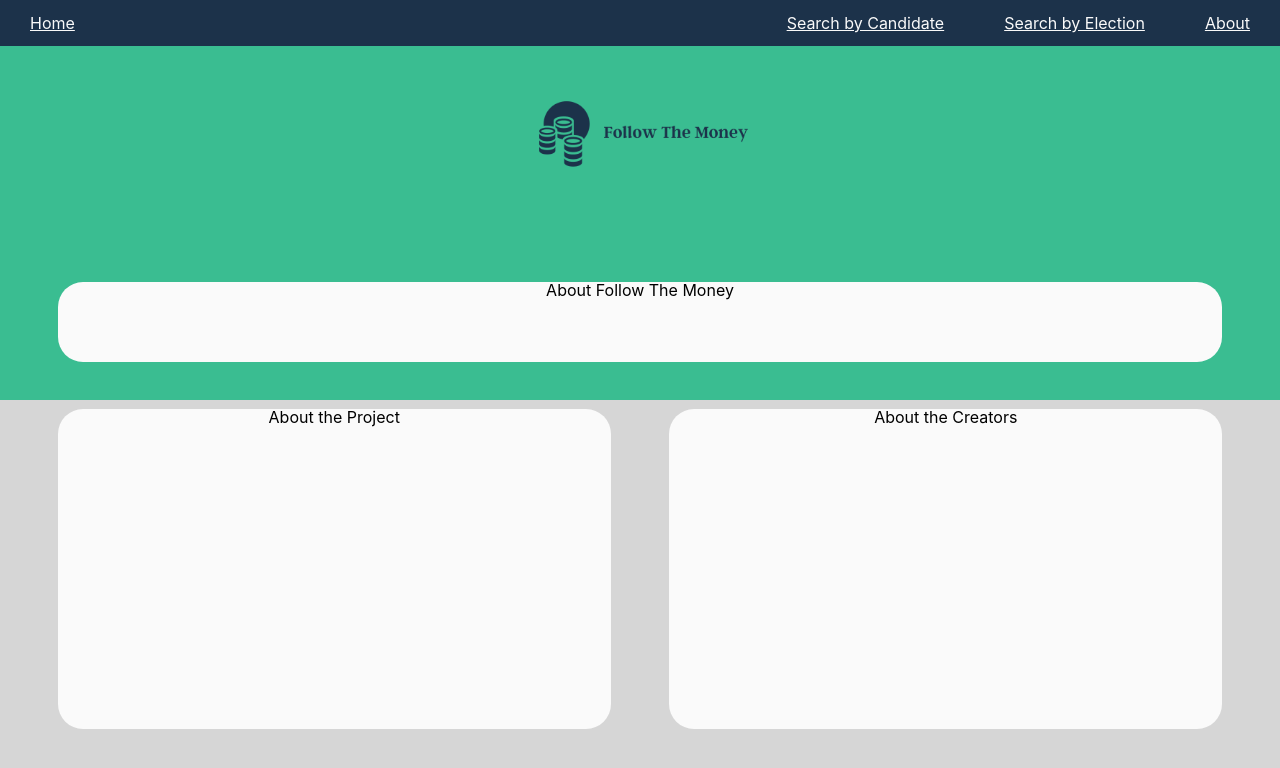
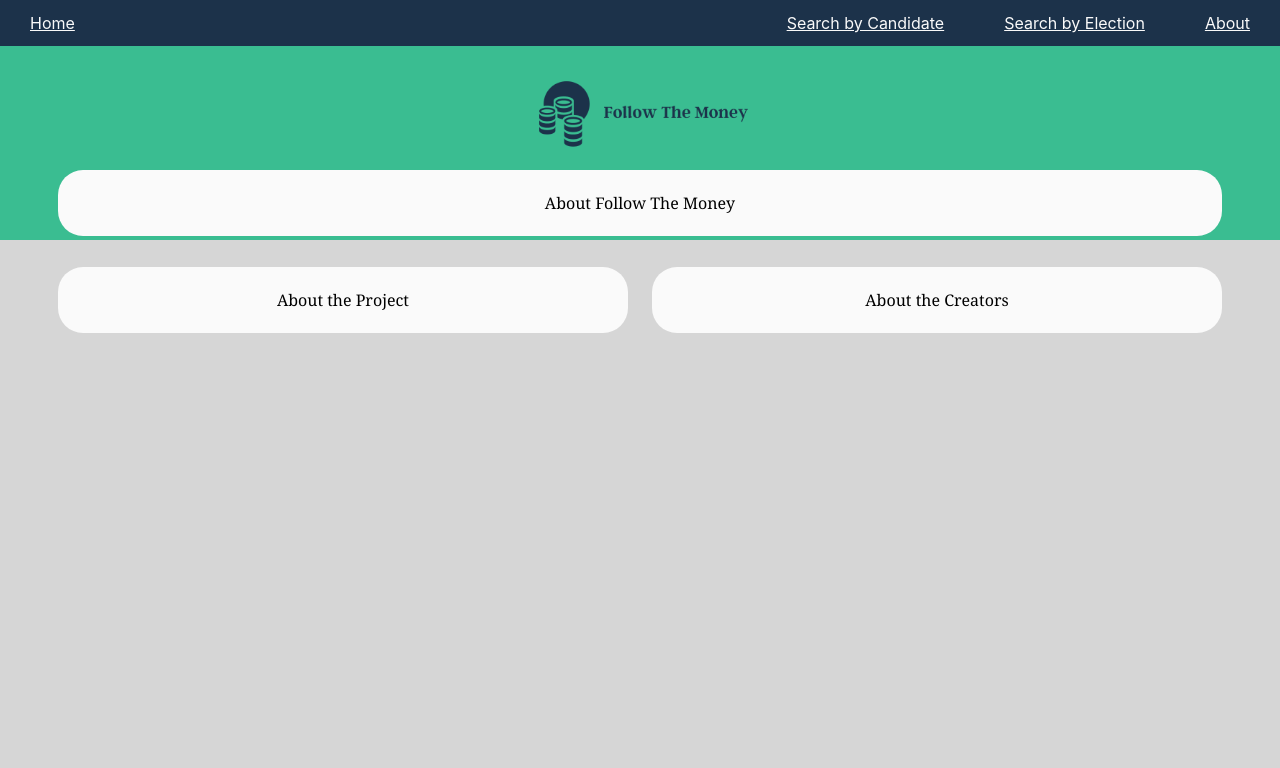
Before and after one commit to team-mtn/follow-the-money-client, a React (Create React App) app: page /about in a window 1280 px wide. Shown: the top 768 px of the page. Built offline with nearby package versions, Linux system fonts and the light colour scheme.

Commit message:
more style

```diff
--- a/src/css/App.css
+++ b/src/css/App.css
@@ -59,11 +59,6 @@ button {
   border-radius: 25px;
 }
 
-header {
-  background-color: #d6d6d6;
-  min-height: 40vh;
-}
-
 main {
   background-color: #fafafa;
   width: 95%;
@@ -73,9 +68,14 @@ main {
   border-radius: 25px;
 }
 
-header {
+.tall {
   background-color: #3ABD91;
   min-height: 40vh;
+}
+
+.short {
+  background-color: #3ABD91;
+  min-height: 30vh;
 }
 
 header > #hero-logo {
@@ -92,7 +92,7 @@ header > #hero-logo {
 
 header > #side-logo {
   position: relative;
-  top: 40px;
+  top: 60px;
   margin: auto;
   width: 300px;
   height: 10vh;
@@ -140,7 +140,7 @@ a:visited {
     padding: 15px 30px;
   }
 
-  header {
+  .tall {
     min-height: 50vh;
   }
 
@@ -151,12 +151,10 @@ a:visited {
 
   header > #side-logo {
     margin: 3% auto;
-    top: 10px;
+    top: -10px;
   }
 
 }
-
-
 
 
 /* Position and sizing of burger button */
--- a/src/css/about.css
+++ b/src/css/about.css
@@ -1,36 +1,26 @@
 .about {
-  background-color: transparent;
   display: flex;
   flex-wrap: wrap;
   justify-content: space-between;
+  align-content: space-between;
 }
 
-.about > section:first-of-type {
-  width: 100%;
-  min-height: 10vh;
-}
-
-.about > section {
+.half-section {
   background-color: #fafafa;
   width: 100%;
   border-radius: 25px;
-  min-height: 40vh;
-  margin: 2% 0%;
+  padding: 25px;
+  font-family: Georgia, 'Times New Roman', Times, serif;
+  margin-bottom: 25px;
 }
-
-/* header {
-  min-height: 35vh;
-} */
 
 @media only screen and (min-width:960px){
   .about {
     margin-top: -13%;
   }
 
-  .about > section {
-    background-color: #fafafa;
-    width: 47.5%;
-    border-radius: 25px;
+  .half-section {
+    width: 49%;
   }
 }
 
@@ -42,6 +32,7 @@
 
 .section {
   background-color: #fafafa;
+  width: 100%;
   margin: auto;
   border-radius: 25px;
   padding: 25px;
--- a/src/modules/about.js
+++ b/src/modules/about.js
@@ -14,13 +14,13 @@ class About extends React.Component {
   render() {
     return(
       <React.Fragment>
-        <Header imageID={'side-logo'}/>
-        <main className="about">
-          <section>About Follow The Money</section>
-          <section>
+        <Header height={'short'} imageID={'side-logo'}/>
+        <main main className="about no-background">
+          <section className="section">About Follow The Money</section>
+          <section className="half-section">
             <h1>About the Project</h1>
           </section>
-          <section>
+          <section className="half-section">
             <h1>About the Creators</h1>
           </section>
         </main>
--- a/src/modules/candidate-search.js
+++ b/src/modules/candidate-search.js
@@ -89,7 +89,7 @@ class CandidateSearch extends React.Component {
 
     return (
       <React.Fragment>
-        <Header imageID={'side-logo'}/>
+        <Header height={'short'} imageID={'side-logo'}/>
         <main className="no-background">
           <section className="section">
             <form onSubmit={this.handleSubmit}>
--- a/src/modules/election.js
+++ b/src/modules/election.js
@@ -45,7 +45,7 @@ class Election extends React.Component {
   render() {
     return (
       <React.Fragment>
-        <Header imageID={'side-logo'}/>
+        <Header height={'short'} imageID={'side-logo'}/>
         <section>
           <section>
             <form onSubmit={this.handleSubmit}>
--- a/src/modules/header.js
+++ b/src/modules/header.js
@@ -55,12 +55,13 @@ class Header extends React.Component {
 
     this.state = {
       imageID: this.props.imageID,
+      height: this.props.height,
     };
   }
 
   render() {
     return(
-      <header>
+      <header className={this.props.height}>
         <nav id="hamburger-nav">
           <HamburgerNav/>
         </nav>
--- a/src/modules/home.js
+++ b/src/modules/home.js
@@ -13,7 +13,7 @@ class Home extends React.Component {
   render() {
     return(
       <React.Fragment>
-        <Header imageID={'hero-logo'}/>
+        <Header height={'tall'} imageID={'hero-logo'}/>
         <main>
           <section>this section is for information and stuff like that</section>
           <Link to="/search-by-candidate">
```
